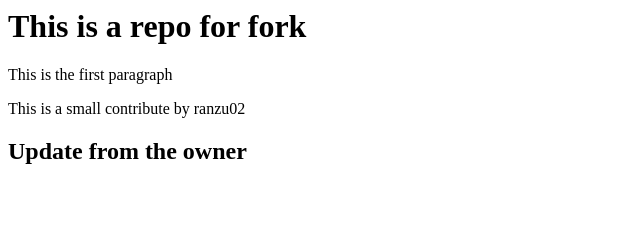
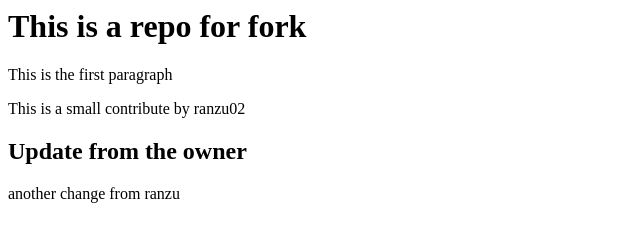
Before and after one commit to jollyranzu/repofork, a plain HTML site: page index.html in a window 1280 px wide. Shown: the whole page, without its empty margins (0-640 px from the left). Drawn offline with Linux system fonts and the light colour scheme.

Commit message:
oh god new commit

```diff
--- a/index.html
+++ b/index.html
@@ -3,4 +3,5 @@
   <p>This is the first paragraph</p>
   <p>This is a small contribute by ranzu02</p>
   <h2>Update from the owner</h2>
+  <p>another change from ranzu</p>
 </html>
```
